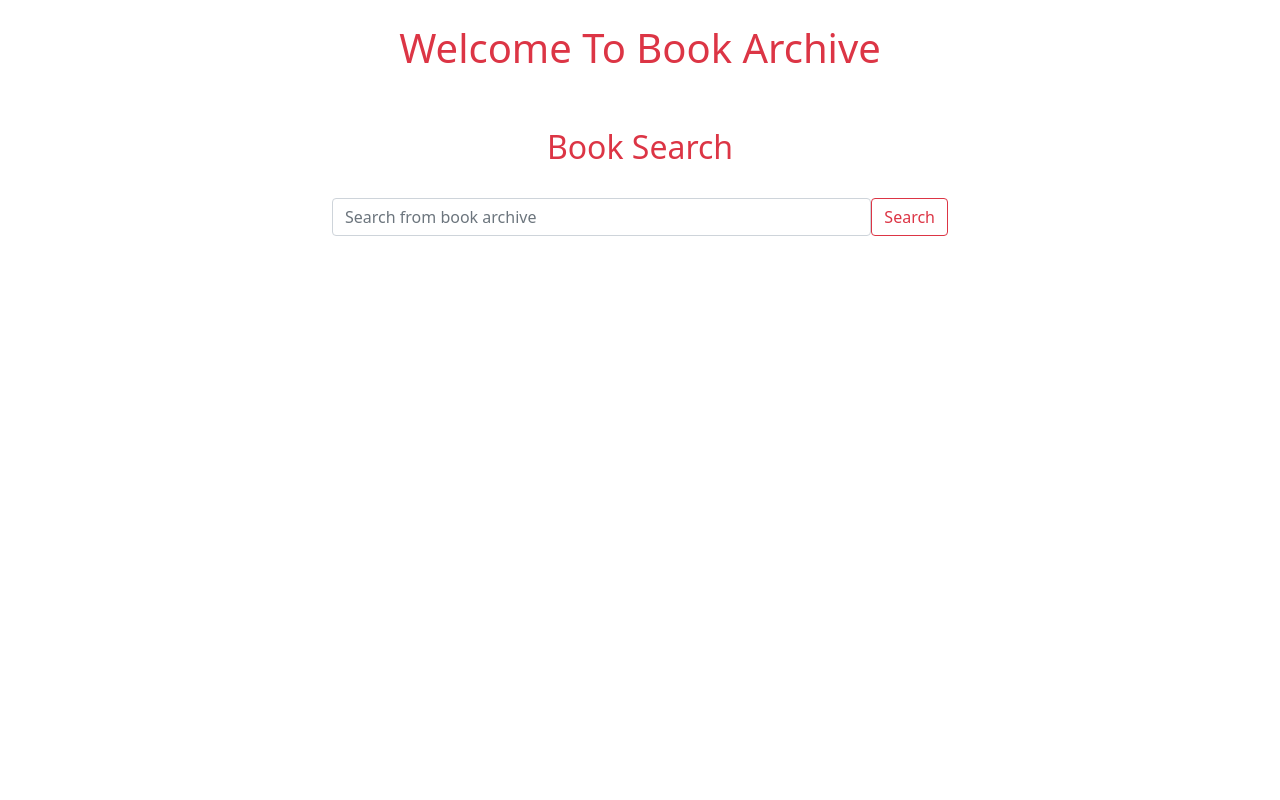
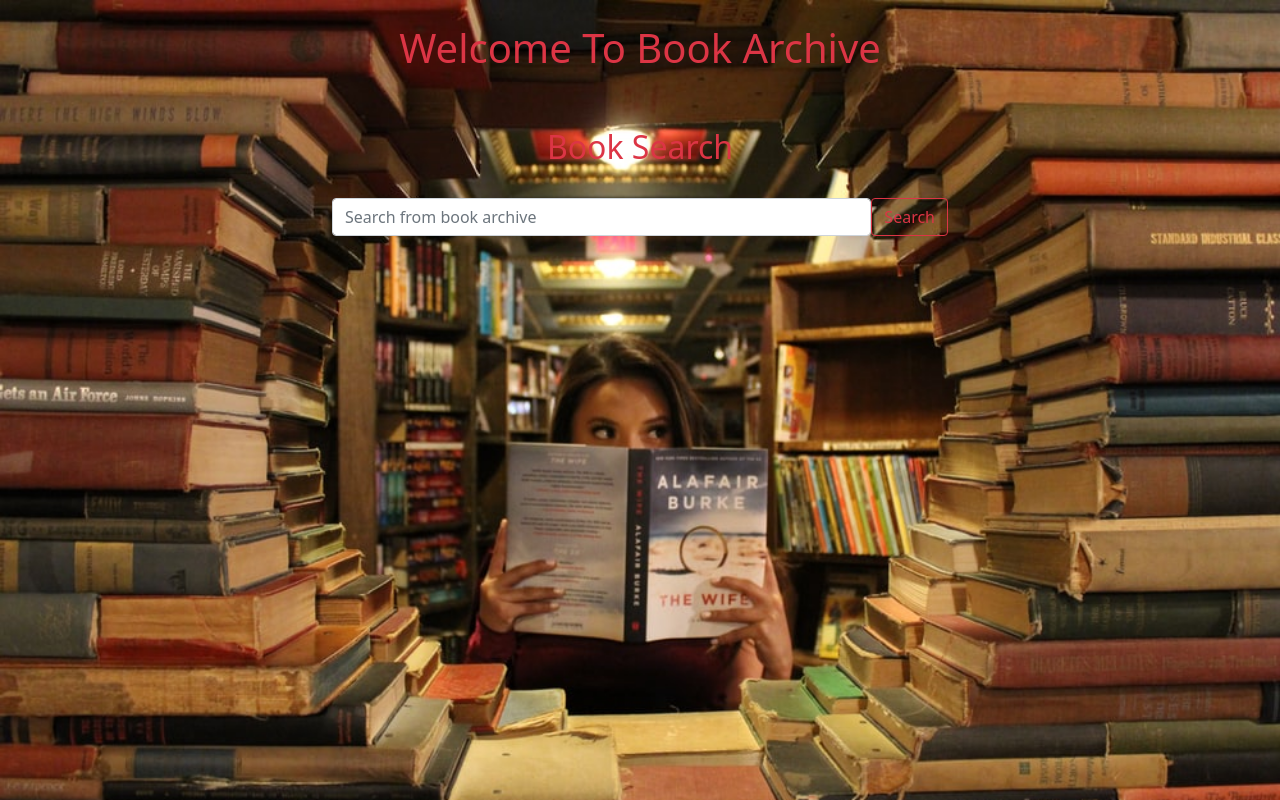
Before and after one commit to anwarhossain4/assignment-6, a plain HTML site: page index.html in a window 1280 px wide. Drawn offline with nearby package versions, Linux system fonts and the light colour scheme.

Commit message:
Update index.html

```diff
--- a/index.html
+++ b/index.html
@@ -11,7 +11,7 @@
 </head>
 <style>
     body {
-        background: url("images/lib.jfif");
+        background: url("lib.jfif");
         background-size: cover;
 
     }
```
